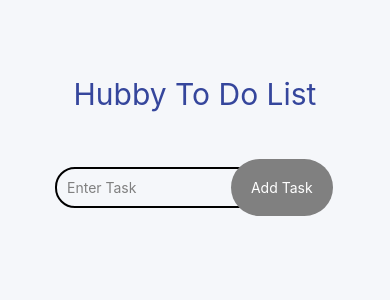
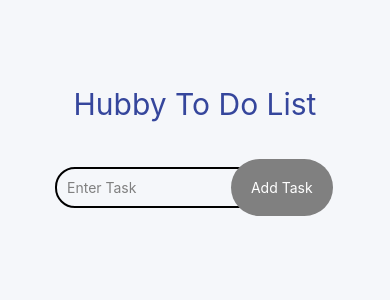
Before and after one commit to dukeromkey/hubby-to-do, a React Native app: screen / in a window 390 px wide. Shown: the top 300 px of the page. Built offline with nearby package versions, Linux system fonts and the light colour scheme.

Commit message:
spacing changes

```diff
--- a/App.js
+++ b/App.js
@@ -69,7 +69,7 @@ export default function App() {
 const styles = StyleSheet.create({
   container: {
     flex: 1,
-    paddingTop: 60,
+    paddingTop: 70,
     backgroundColor: "#F5F7FA",
     alignItems: "center",
   },
@@ -80,16 +80,16 @@ const styles = StyleSheet.create({
   },
 
   addTaskContainer: {
-    flex: 1,
     flexDirection: "row",
     alignItems: "flex-start",
     justifyContent: "center",
     padding: 20,
-    paddingTop: 30,
+    paddingTop: 20,
     width: "100%",
   },
   taskListContainer: {
     flex: 5,
     width: "100%",
+    marginTop: 20,
   },
 });
```
